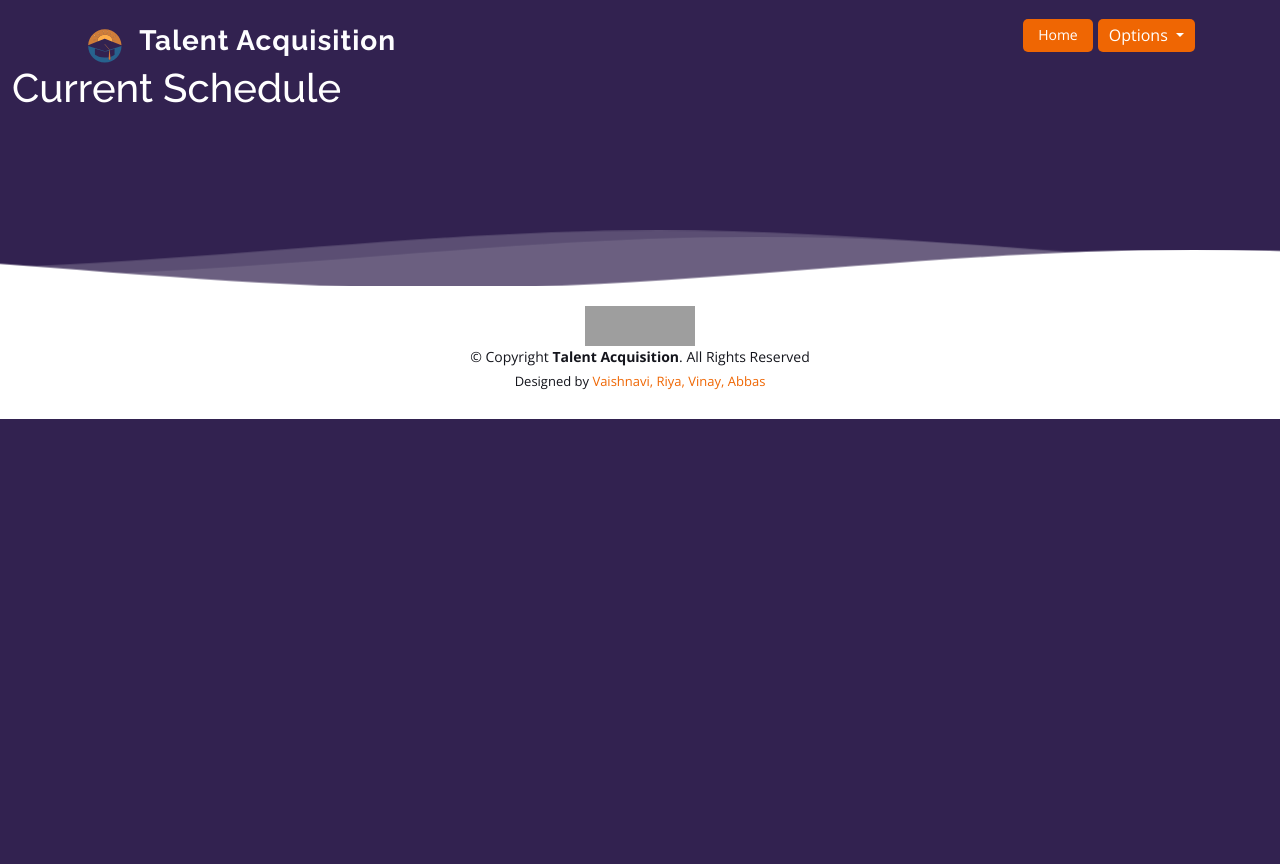
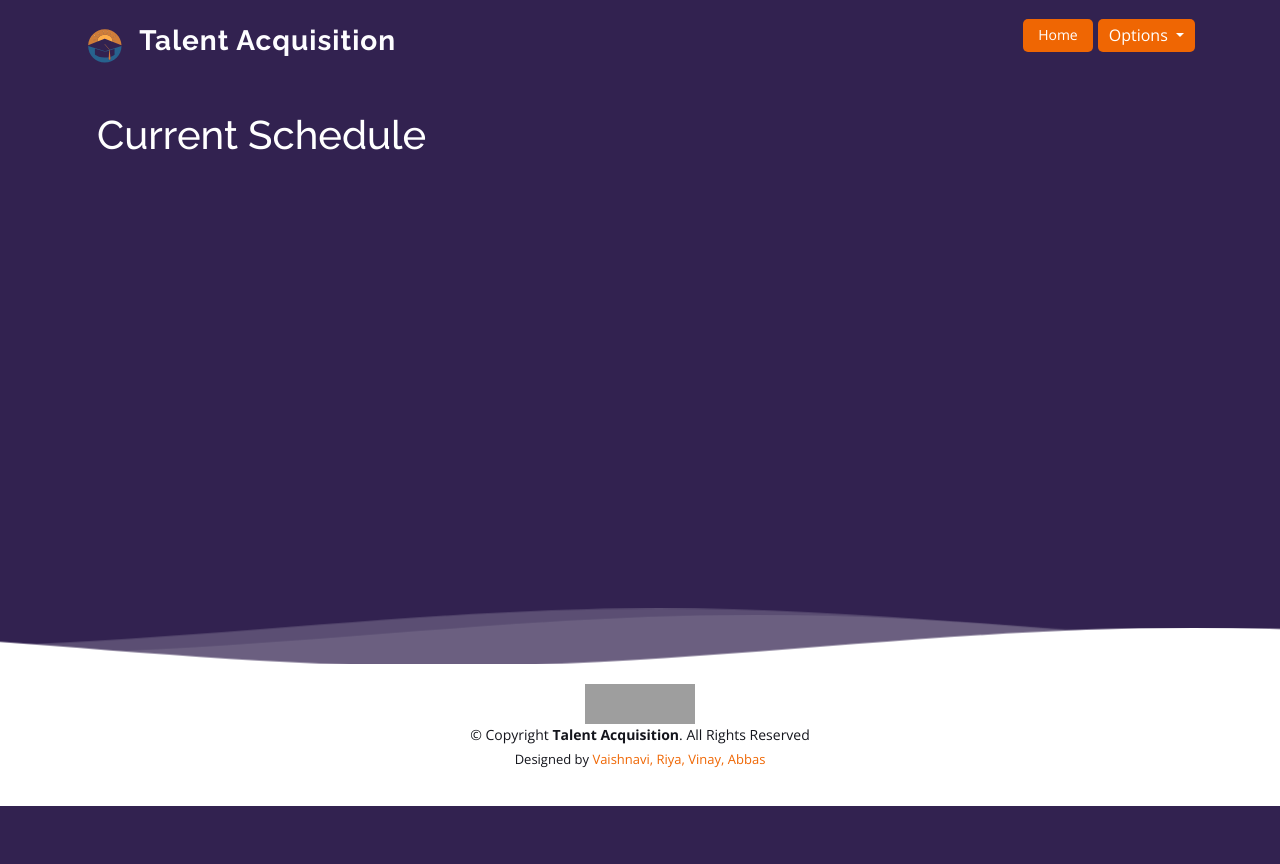
Before and after one commit to AbbasSavvy/FYP-2022, a Django app: template fyp_project/home/templates/home-templates/calendar-base.html in a window 1280 px wide. After the commit the page ends 806 px from the top, so only its background shows below. Run offline with Django 3.2, Linux system fonts and the light colour scheme; the template is opened without the code that fills it, so the values that code supplies are empty; some libraries are stand-ins or nearby versions; grey boxes are pictures that could not be loaded.

Commit message:
Modified footer and made CSS changes

```diff
--- a/fyp_project/home/static/home-static/main.css
+++ b/fyp_project/home/static/home-static/main.css
@@ -9,7 +9,7 @@
 # General
 --------------------------------------------------------------*/
 
-html{
+html {
 	height: 100%;
 }
 
@@ -23,11 +23,9 @@ body {
 	height: 100%;
 }
 
-.nav-link{
+.nav-link {
 	margin-right: 5px;
 }
-
-
 
 a {
 	color: #ef6603;
@@ -587,50 +585,53 @@ input::-webkit-inner-spin-button {
 	margin: 0;
 }
 
-.input-width{
+.input-width {
 	width: 475px;
 }
 
-.input-width-small{
+.input-width-small {
 	width: fit-content;
 }
-
-label{
+.input-width-smaller {
+	width: 10px;
+}
+
+label {
 	width: 150px;
 	vertical-align: text-top;
 }
 
-.job-desc{
+.job-desc {
 	width: 500px;
 }
 
-
-th, tr{
+th,
+tr {
 	/* width: max-content; */
 	/* border: 2px solid gray	; */
 	padding: 10px 10px;
 }
 
-td{
+td {
 	width: 100px;
 	/* border: 2px solid gray	; */
 	padding: 10px 10px;
 }
 
-input, select{
+input,
+select {
 	width: 150px;
 }
 
-input[type=submit]{
+input[type="submit"] {
 	width: fit-content;
 }
-
 
 /* .custom-textfield{
 	vertical-align: text-top;
 } */
 
-.btn-custom{
+.btn-custom {
 	border-radius: 5px;
 	color: white;
 	background-color: #ef6603;
@@ -639,15 +640,14 @@ input[type=submit]{
 	padding: 0 10px;
 }
 
-
-.dropdown-menu{
+.dropdown-menu {
 	background-color: rgb(255, 255, 255);
 	width: fit-content;
 	border-radius: 5px;
 	padding-right: 5px;
 }
 
-.dropdown-item{
+.dropdown-item {
 	width: 155px;
 	background-color: #ef6603;
 	margin: 6px auto;
@@ -655,15 +655,14 @@ input[type=submit]{
 	padding: auto;
 }
 
-
-.alert{
+.alert {
 	width: 50%;
 	margin: auto;
 	margin-top: 75px;
 	margin-bottom: 0;
 }
 
-.welcome-message{
+.welcome-message {
 	color: #fff;
 	width: 75%;
 
@@ -672,7 +671,7 @@ input[type=submit]{
 	/* margin: 25px auto; */
 }
 
-.welcome-message>h1{
+.welcome-message > h1 {
 	color: #fff;
 	/* margin-top: em; */
 	/* padding-left: 10%; */
@@ -680,64 +679,58 @@ input[type=submit]{
 	/* margin: 50px auto; */
 }
 
-.rec-card{
+.rec-card {
 	max-height: fit-content !important;
 	/* width: max-content; */
 	width: 250px;
 }
 
-
-
-
-.rec{
+.rec {
 	margin: 10% 0 !important;
 	margin: 5px auto;
 }
 
-.row{
+.row {
 	margin: 5% 0;
 	/* margin-top: 100px; */
 	/* height: fit-content; */
 	/* margin-bottom: 5%; */
 }
 
-.col-sm-6{
+.col-sm-6 {
 	align-items: center;
 }
 
-.card-body{
+.card-body {
 	margin: auto;
 }
 
-.card-title{
+.card-title {
 	margin: 0;
 }
 
-
-.student-card{
+.student-card {
 	max-width: 15rem;
 	margin: auto;
 	margin-top: 50px;
 }
 
-
-.recruiter-card{
+.recruiter-card {
 	max-width: 15rem;
 	margin: auto;
 	margin-top: 50px;
 }
 
-.resume-form{
+.resume-form {
 	color: #fff;
 	/* margin-top: em; */
 	/* padding-left: 10%; */
 	/* margin-top: 2%; */
 }
 
-.border{
+.border {
 	border: solid 2px red;
 }
-
 
 /*--------------------------------------------------------------
 # Calendar
@@ -751,7 +744,8 @@ input[type=submit]{
 	font-size: 13px;
 }
 
-  .calendar tr, .calendar td {
+.calendar tr,
+.calendar td {
 	border: 1px solid black;
 }
 
@@ -779,8 +773,6 @@ input[type=submit]{
 	height: 100%;
 	padding: 0px 5px 0px 20px;
 }
-
-
 
 /*--------------------------------------------------------------
 # Features
@@ -1603,9 +1595,6 @@ input[type=submit]{
 	width: 101%;
 } */
 
-
-
-
 /* .footer-svg-relative{
 	position:relative;
    	bottom:0;
@@ -1622,23 +1611,21 @@ input[type=submit]{
 	z-index: -10000000000;
 } */
 
-.svg-custom{
+.svg-custom {
 	position: sticky;
 	bottom: 133px;
 }
-
 
 #footer {
 	background-color: #ffffff;
 	color: #14151c;
 	font-size: 14px;
 	text-align: center;
-	padding: 0;
-	height: 133px;
-	position: sticky;
+	/* padding: 0; */
+	/* height: 133px; */
+	position: -webkit-sticky;
 	bottom: 0;
 }
-
 
 #footer h3 {
 	font-size: 36px;
@@ -1655,10 +1642,10 @@ input[type=submit]{
 	padding: 0;
 	margin: 0 0 40px 0;
 }
-#footer .social-links {
+/* #footer .social-links {
 	margin: 0 0 40px 0;
-}
-#footer .social-links a {
+} */
+/* #footer .social-links a {
 	font-size: 18px;
 	display: inline-block;
 	background: #ef6603;
@@ -1671,15 +1658,36 @@ input[type=submit]{
 	width: 36px;
 	height: 36px;
 	transition: 0.3s;
-}
-#footer .social-links a:hover {
+} */
+/* #footer .social-links a:hover {
 	background: #bd5102;
 	color: #fff;
 	text-decoration: none;
-}
+} */
 #footer .copyright {
 	margin: 0 0 5px 0;
 }
 #footer .credits {
 	font-size: 13px;
 }
+
+* {
+	margin: 0;
+}
+html,
+body {
+	height: 90%;
+}
+.wrapper {
+	/* min-height: 100%; */
+	height: auto !important;
+	height: 90%;
+	margin: 0 auto -142px; /* the bottom margin is the negative value of the footer's height */
+}
+
+.push {
+	height: 142px; /* .push must be the same height as .footer */
+}
+.footer {
+	height: 142px;
+}
--- a/fyp_project/home/templates/home-templates/add_company.html
+++ b/fyp_project/home/templates/home-templates/add_company.html
@@ -1,7 +1,7 @@
 {% extends 'home-templates/recruiter-base.html'%}
 
 {% block body %}
-<div class="container">
+<div class="container wrapper">
     <div class="rec row">
         <div class="welcome-message">
             <!-- <h1>Welcome {{ username }}!</h1> -->
@@ -24,5 +24,6 @@
             <br>
         </div>
     </div>
+    <div class="push" style="height: 190px;"></div>
 </div>
 {% endblock body %}
--- a/fyp_project/home/templates/home-templates/add_role.html
+++ b/fyp_project/home/templates/home-templates/add_role.html
@@ -1,7 +1,7 @@
 {% extends 'home-templates/recruiter-base.html'%}
 
 {% block body %}
-    <div class="container">
+    <div class="container wrapper">
         <div class="rec row">
             <div class="welcome-message">
                 <!-- <h1>Welcome {{ username }}!</h1> -->
@@ -41,5 +41,6 @@
                 </form>
             </div>
         </div>
+        <div class="push"></div>
     </div>
 {% endblock body %}
--- a/fyp_project/home/templates/home-templates/add_student.html
+++ b/fyp_project/home/templates/home-templates/add_student.html
@@ -2,7 +2,7 @@
 {% load crispy_forms_tags %}
 
 {% block body %}
-    <div class="container">
+    <div class="container wrapper">
         <div class="rec row">
             <div class="welcome-message">
                 <!-- <h1>Welcome {{ username }}!</h1> -->
@@ -103,5 +103,6 @@
                 </a>
             </div>
         </div>
+        <div class="push"></div>
     </div>
 {% endblock body %}
--- a/fyp_project/home/templates/home-templates/calendar-base.html
+++ b/fyp_project/home/templates/home-templates/calendar-base.html
@@ -4,15 +4,20 @@
 <!-- <div class="row container">
     {{ calendar }}
 </div> -->
+<div class="container wrapper">
+    <div class="rec row">
+        <div class="welcome-message">
+            <!-- <h1>Welcome {{ username }}!</h1> -->
+            <h1>Current Schedule</h1>
+        </div>
+        <!-- <div>
+            {{ calendar }}
+        </div> -->
+    </div>
 
-<div class="row">
-    <div class="welcome-message">
-        <!-- <h1>Welcome {{ username }}!</h1> -->
-        <h1>Current Schedule</h1>
-    </div>
-    <!-- <div> -->
-        {{ calendar }}
-    <!-- </div> -->
+
 </div>
-
+<div class="push"></div>
+<div class="push"></div>
+<div class="push"></div>
 {% endblock %}
--- a/fyp_project/home/templates/home-templates/home.html
+++ b/fyp_project/home/templates/home-templates/home.html
@@ -1,7 +1,7 @@
 {% extends 'home-templates/base.html'%}
 {% block body %}
 
-<div class="container">
+<div class="container wrapper">
     <div class="rec row">
         <h1 style="margin-bottom: 40px;">Welcome to Talent Acquisition Checker!</h1>
         <h4 style="margin-bottom: 20px;">
@@ -44,6 +44,7 @@
         <br>
         <br> -->
     </div>
+    <div class="push"></div>
 </div>
 
 
--- a/fyp_project/home/templates/home-templates/recruiter-base.html
+++ b/fyp_project/home/templates/home-templates/recruiter-base.html
@@ -111,7 +111,7 @@
             <use xlink:href="#wave-path" x="50" y="9" fill="#ffffff">
             </g>
           </svg>
-          <footer id="footer">
+          <footer class="footer" id="footer">
               <img style="width: 110px; height: 40px; margin-top: 20px;" src="https://portal.svkm.ac.in/MPSTME-NM-M/resources/images/logo.png">
               <div class="copyright">
                 &copy; Copyright <strong><span>Talent Acquisition</span></strong>. All Rights Reserved
@@ -131,7 +131,7 @@
         </script>
 
 
-        <script type="text/javascript">
+        <!-- <script type="text/javascript">
           if (document.body.clientHeight < screen.height) {
             // alert('Doc.body.height() < $(window).height()')
             document.querySelector('#footer').classList.remove("footer-svg-relative");
@@ -141,7 +141,7 @@
             document.querySelector('#footer').classList.remove("footer-svg-absolute");
             document.querySelector('#footer').classList.add("footer-svg-relative");
           }
-        </script>
+        </script> -->
 
         <script type="text/javascript">
           setTimeout(function(){
--- a/fyp_project/home/templates/home-templates/view_company.html
+++ b/fyp_project/home/templates/home-templates/view_company.html
@@ -1,7 +1,7 @@
 {% extends 'home-templates/recruiter-base.html'%}
 
 {% block body %}
-<div class="container">
+<div class="container wrapper">
     <div class="rec row">
         <div class="welcome-message">
             <!-- <h1>Welcome {{ username }}!</h1> -->
@@ -14,5 +14,6 @@
                 {% endfor %}
             </ul>
     </div>
+    <div class="push"></div>
 </div>
 {% endblock body %}
--- a/fyp_project/home/templates/home-templates/view_compatibility.html
+++ b/fyp_project/home/templates/home-templates/view_compatibility.html
@@ -1,7 +1,7 @@
 {% extends 'home-templates/recruiter-base.html'%}
 
 {% block body %}
-<div class="container">
+<div class="container wrapper">
     <div class="rec row">
         <div class="welcome-message">
             <h1>View Compatibility of Student</h1>
@@ -83,5 +83,8 @@
         </div>
        {% endif %}
     </div>
+    <div class="push"></div>
+    <div class="push"></div>
+
 </div>
 {% endblock body %}
--- a/fyp_project/home/templates/home-templates/view_roles.html
+++ b/fyp_project/home/templates/home-templates/view_roles.html
@@ -1,7 +1,7 @@
 {% extends 'home-templates/recruiter-base.html'%}
 
 {% block body %}
-<div class="container">
+<div class="container wrapper">
     <div class="rec row">
         <div class="welcome-message">
             <!-- <h1>Welcome {{ username }}!</h1> -->
@@ -35,5 +35,6 @@
 
         </div>
     </div>
+    <div class="push"></div>
 </div>
 {% endblock body %}
--- a/fyp_project/home/templates/home-templates/view_student.html
+++ b/fyp_project/home/templates/home-templates/view_student.html
@@ -1,7 +1,7 @@
 {% extends 'home-templates/recruiter-base.html'%}
 
 {% block body %}
-    <div class="container">
+    <div class="container wrapper">
         <div class="rec row">
             <div class="welcome-message">
                 <!-- <h1>Welcome {{ username }}!</h1> -->
@@ -47,5 +47,6 @@
 
             </div>
         </div>
+        <div class="push"></div>
     </div>
 {% endblock body %}
--- a/fyp_project/users/templates/user-templates/login.html
+++ b/fyp_project/users/templates/user-templates/login.html
@@ -1,7 +1,8 @@
 {% extends 'home-templates/base.html'%}
 {% load crispy_forms_tags %}
 {% block body %}
-    <div class="row container">
+    <div class="container wrapper">
+        <div class="rec row">
             <div class="welcome-message">
                 <h1>Welcome Placement Coordinator!</h1>
             </div>
@@ -21,4 +22,7 @@
             </div>
         </div>
 
+    <div class="push"></div>
+    </div>
+
 {% endblock body %}
--- a/fyp_project/users/templates/user-templates/register.html
+++ b/fyp_project/users/templates/user-templates/register.html
@@ -1,7 +1,8 @@
 {% extends 'home-templates/base.html'%}
 {% load crispy_forms_tags %}
 {% block body %}
-    <div class="row container">
+    <div class="wrapper container">
+        <div class="rec row">
             <div class="welcome-message">
                 <h1>Welcome Placement Coordinator!</h1>
             </div>
@@ -20,5 +21,7 @@
                 </div>
             </div>
         </div>
+        <div class="push"></div>
+    </div>
 
 {% endblock body %}
```
Also changed, not shown: fyp_project/csvs/templates/csvs-templates/upload_csvs.html (+6 -2 lines), fyp_project/home/templates/home-templates/base.html (+5 -3 lines), fyp_project/home/templates/home-templates/recruiter.html (+6 -2 lines), fyp_project/home/templates/home-templates/update_student.html (+60 -38 lines), fyp_project/users/templates/user-templates/logout.html (+10 -9 lines). Lines whose indentation alone changed are shown as unchanged.
